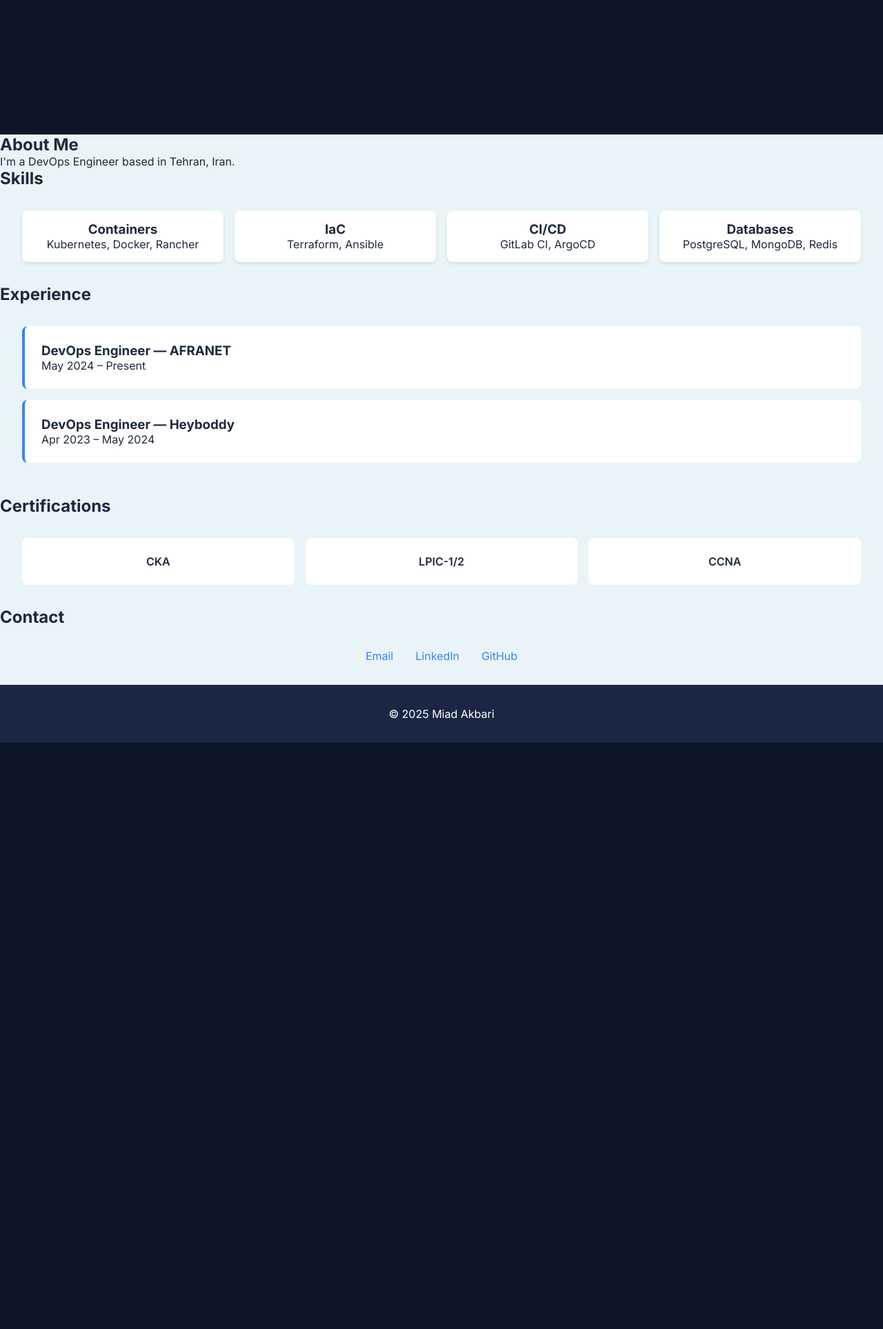
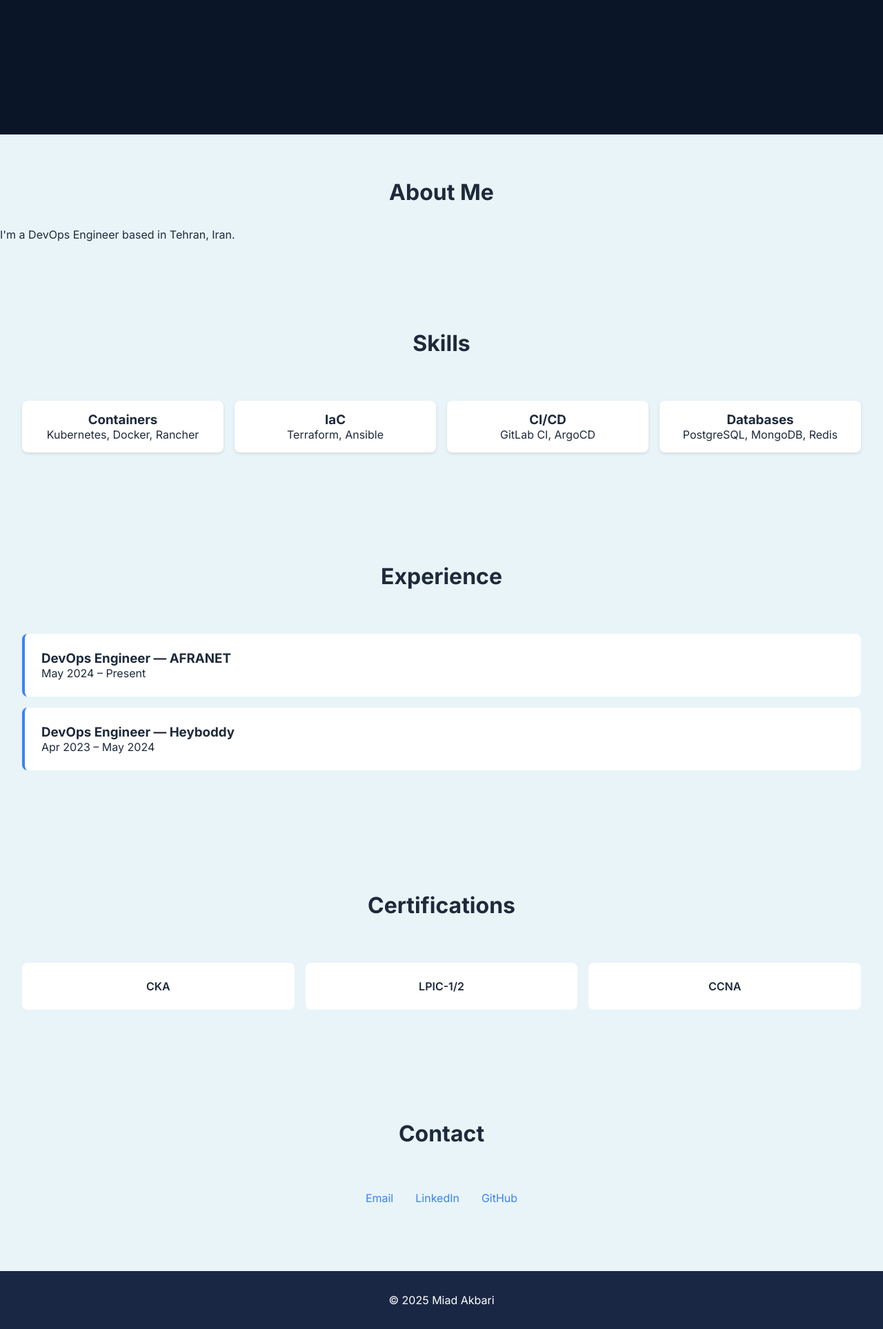
Before and after one commit to miaad-akbari/portfolio-flask, a Python web app: template templates/index.html in a window 1280 px wide. Shown: the part 605-2532 px from the top of the page at 69% size. Before the commit the page ends 1682 px from the top, so only its background shows below. Run offline with Jinja, Linux system fonts and the light colour scheme; the template is opened without the code that fills it, so the values that code supplies are empty.

Commit message:
Add consistent section padding and heading styles

```diff
--- a/static/style.css
+++ b/static/style.css
@@ -190,3 +190,13 @@ footer {
     background: var(--navy);
     color: var(--white);
 }
+
+section {
+    padding: 4rem 0;
+}
+
+section h2 {
+    text-align: center;
+    margin-bottom: 2rem;
+    font-size: 2rem;
+}
```
